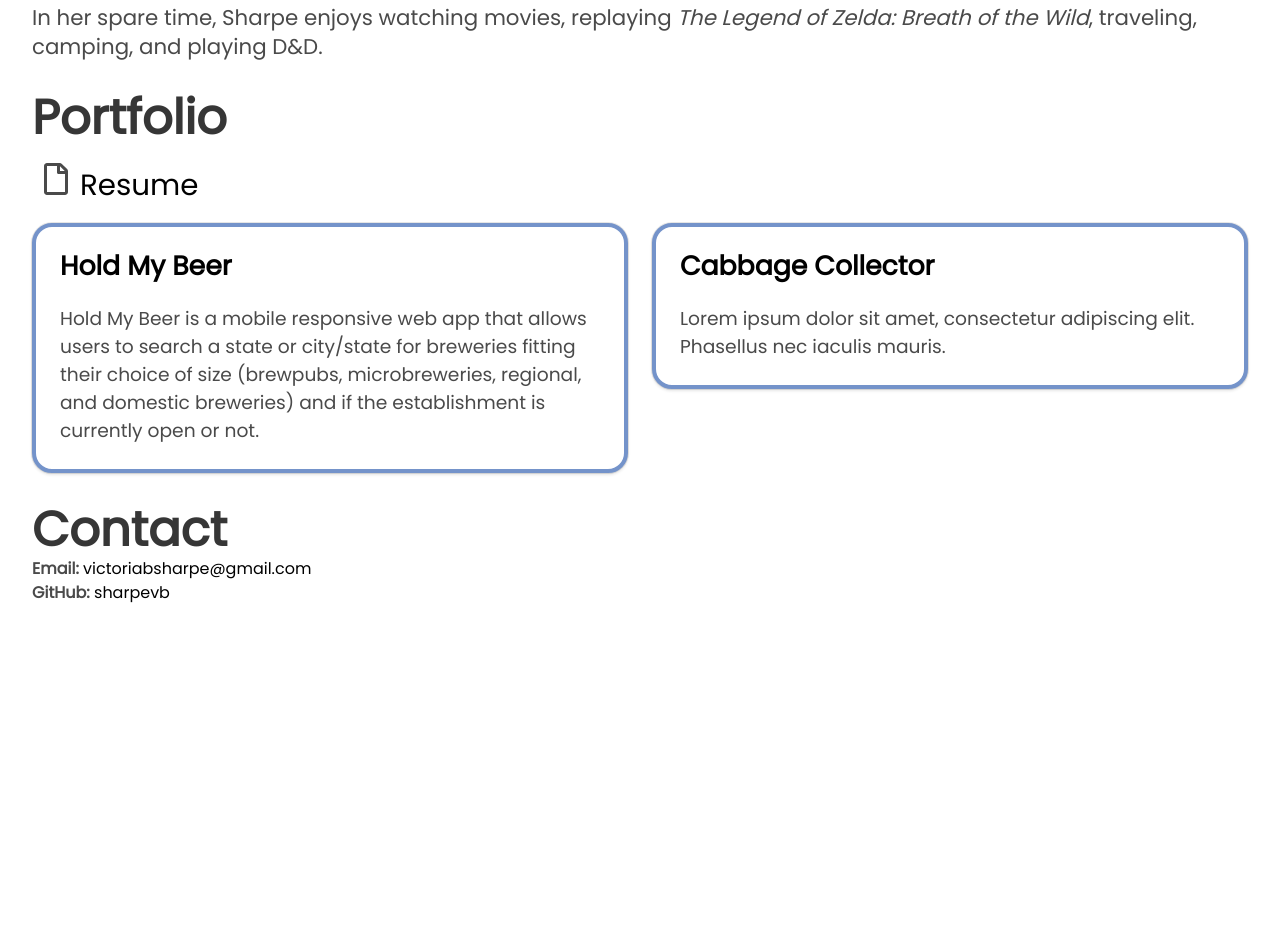
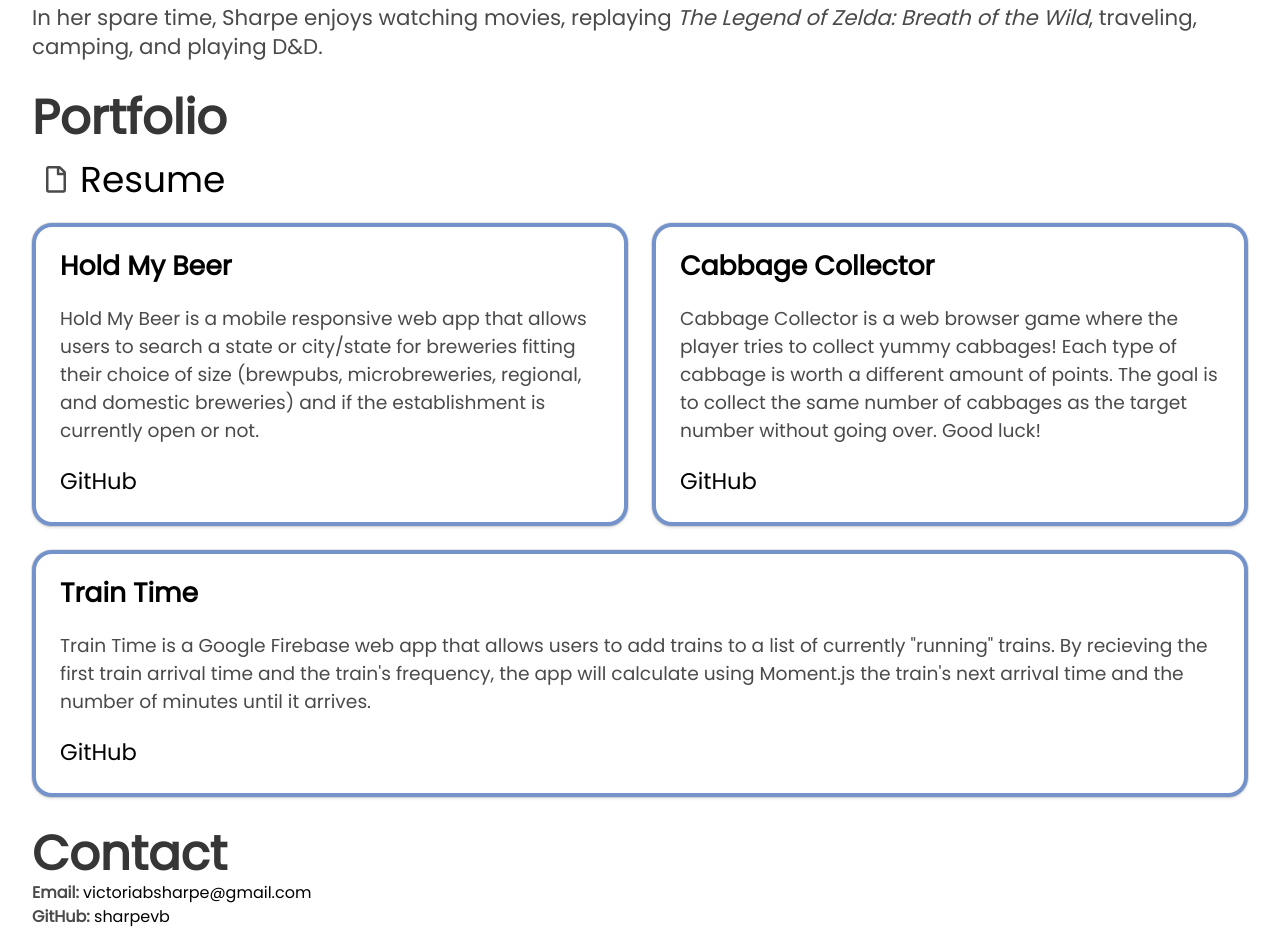
Before and after one commit to sharpevb/sharpevb.github.io, a plain HTML site: page index.html in a window 1280 px wide. Shown: the part 1262-2203 px from the top of the page. Before the commit the page ends 1879 px from the top, so only its background shows below. Drawn offline with nearby package versions, Linux system fonts and the light colour scheme.

Commit message:
added train project to portfolio

```diff
--- a/index.html
+++ b/index.html
@@ -68,7 +68,8 @@
                             </div>
                         </div>
                         <div class="content">
-                            Hold My Beer is a mobile responsive web app that allows users to search a state or city/state for breweries fitting their choice of size (brewpubs, microbreweries, regional, and domestic breweries) and if the establishment is currently open or not.
+                                <p id="info">Hold My Beer is a mobile responsive web app that allows users to search a state or city/state for breweries fitting their choice of size (brewpubs, microbreweries, regional, and domestic breweries) and if the establishment is currently open or not.</p>
+                            <p><a href="https://github.com/dvavs/Firefoxes_Bootcamp_Proj1" target="_blank" id="gh-link">GitHub</a></p>
                         </div>
                     </div>
                 </div>
@@ -86,13 +87,33 @@
                         </div>
 
                         <div class="content">
-                            Lorem ipsum dolor sit amet, consectetur adipiscing elit.
-                            Phasellus nec iaculis mauris.
+                            <p id="info">Cabbage Collector is a web browser game where the player tries to collect yummy cabbages! Each type of cabbage is worth a different amount of points. The goal is to collect the same number of cabbages as the target number without going over. Good luck!</p>
+                            <p><a href="https://github.com/sharpevb/Cabbage-Collector" target="_blank" id="gh-link">GitHub</a></p>
                         </div>
                     </div>
                 </div>
             </div>
         </div>
+
+        <div class="columns">
+                <div class="column">
+                    <div class="card">
+                        <div class="hero">
+                        </div>
+                        <div class="card-content">
+                            <div class="media">
+                                <div class="media-content">
+                                    <p class="title is-4"><a href="https://sharpevb.github.io/Train-Time/" target="_blank" id="project-name">Train Time</a></p>
+                                </div>
+                            </div>
+                            <div class="content">
+                                    <p id="info">Train Time is a Google Firebase web app that allows users to add trains to a list of currently "running" trains. By recieving the first train arrival time and the train's frequency, the app will calculate using Moment.js the train's next arrival time and the number of minutes until it arrives.</p>
+                                <p><a href="https://github.com/sharpevb/Train-Time" target="_blank" id="gh-link">GitHub</a></p>
+                            </div>
+                        </div>
+                    </div>
+                </div>
+    </div>
     </div>
 
     <div id="contact-info" class="container is-fluid">
--- a/style.css
+++ b/style.css
@@ -29,14 +29,13 @@ position: relative;
 }
 
 #resume {
-    font-size: 18pt;
+    font-size: 15pt;
     line-height: 22pt;
     margin: 10px 0 20px 0;
 }
 
 #resume-link {
-    font-size: 22pt;
-    margin-top: -10px;
+    font-size: 27pt;
 }
 
 .card {
@@ -48,13 +47,17 @@ a {
     color: black;
 }
 
-#resume-link:hover, #project-name:hover {
+#resume-link:hover, #project-name:hover, #gh-link:hover {
     color: #d08d11;
 }
 
 #project-name {
     font-size: 20pt;
 }
+
+#gh-link {
+    font-size: 17pt;
+}
 .content {
     font-size: 14pt;
 }
```
